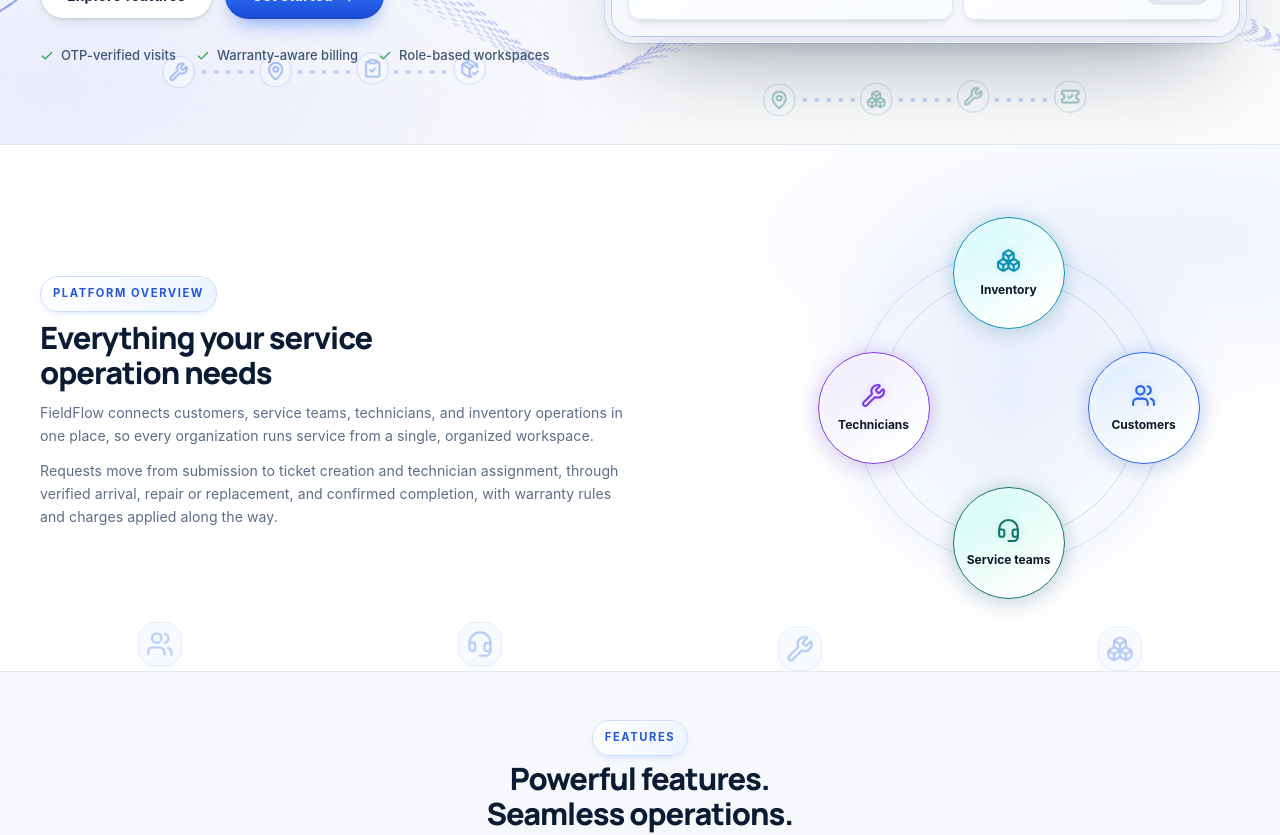
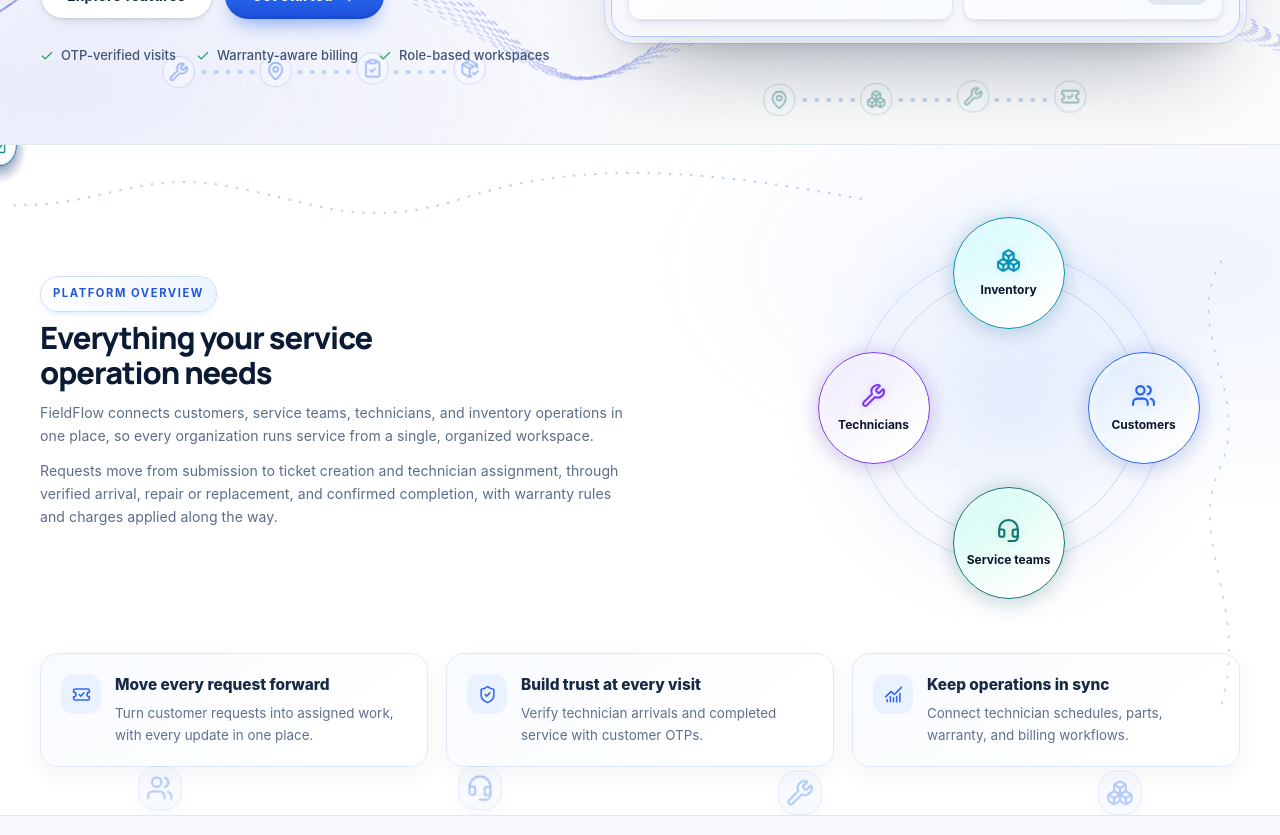
Before and after one commit to chandunithesh/office, a React (Create React App) app: page / in a window 1280 px wide. Shown: the part 500-1335 px from the top of the page. Built offline with nearby package versions, Linux system fonts and the light colour scheme.

Commit message:
format issue

```diff
--- a/src/LandingPage.js
+++ b/src/LandingPage.js
@@ -155,6 +155,59 @@
         </span>
       ))}
     </div>
+  );
+}
+
+function AboutSnakeAnimation() {
+  const topIcons = [TicketCheck, PackageCheck, ShieldCheck, Boxes];
+  const sideIcons = [Wrench, MapPin, ClipboardCheck];
+  const topRoute =
+    "M 16 54 C 118 54 154 24 250 36 S 402 78 520 48 S 760 16 980 50";
+  const sideRoute =
+    "M 1374 104 C 1328 166 1410 224 1372 290 S 1412 420 1370 510";
+
+  return (
+    <svg
+      className="ff-about-snake"
+      viewBox="0 0 1440 600"
+      preserveAspectRatio="none"
+      aria-hidden="true"
+    >
+      <path className="ff-about-snake__route" d={topRoute} />
+      <path className="ff-about-snake__route ff-about-snake__route--side" d={sideRoute} />
+      {topIcons.map((Icon, index) => (
+        <g className="ff-about-snake__marker" key={`top-${Icon.name}`}>
+          <circle r="18" />
+          <foreignObject x="-11" y="-11" width="22" height="22">
+            <span className="ff-about-snake__icon" xmlns="http://www.w3.org/1999/xhtml">
+              <Icon size={16} />
+            </span>
+          </foreignObject>
+          <animateMotion
+            dur="20s"
+            begin={`${-index * 5}s`}
+            repeatCount="indefinite"
+            path={topRoute}
+          />
+        </g>
+      ))}
+      {sideIcons.map((Icon, index) => (
+        <g className="ff-about-snake__marker ff-about-snake__marker--side" key={`side-${Icon.name}`}>
+          <circle r="18" />
+          <foreignObject x="-11" y="-11" width="22" height="22">
+            <span className="ff-about-snake__icon" xmlns="http://www.w3.org/1999/xhtml">
+              <Icon size={16} />
+            </span>
+          </foreignObject>
+          <animateMotion
+            dur="16s"
+            begin={`${-index * 5.3}s`}
+            repeatCount="indefinite"
+            path={sideRoute}
+          />
+        </g>
+      ))}
+    </svg>
   );
 }
 
@@ -650,6 +703,7 @@
             type="about"
             icons={[Users, Headset, Wrench, Boxes]}
           />
+          <AboutSnakeAnimation />
           <div className="ff-container ff-about-grid">
             <div data-reveal>
               <span className="ff-eyebrow">Platform overview</span>
@@ -686,6 +740,29 @@
                 <Boxes size={18} /> Inventory
               </span>
             </div>
+          </div>
+          <div className="ff-container ff-about-highlights">
+            <article data-reveal>
+              <span><TicketCheck size={19} /></span>
+              <div>
+                <h3>Move every request forward</h3>
+                <p>Turn customer requests into assigned work, with every update in one place.</p>
+              </div>
+            </article>
+            <article data-reveal style={{ "--reveal-delay": "80ms" }}>
+              <span><ShieldCheck size={19} /></span>
+              <div>
+                <h3>Build trust at every visit</h3>
+                <p>Verify technician arrivals and completed service with customer OTPs.</p>
+              </div>
+            </article>
+            <article data-reveal style={{ "--reveal-delay": "160ms" }}>
+              <span><ChartNoAxesCombined size={19} /></span>
+              <div>
+                <h3>Keep operations in sync</h3>
+                <p>Connect technician schedules, parts, warranty, and billing workflows.</p>
+              </div>
+            </article>
           </div>
         </section>
 
```
Also changed, not shown: src/LandingPage.css.
